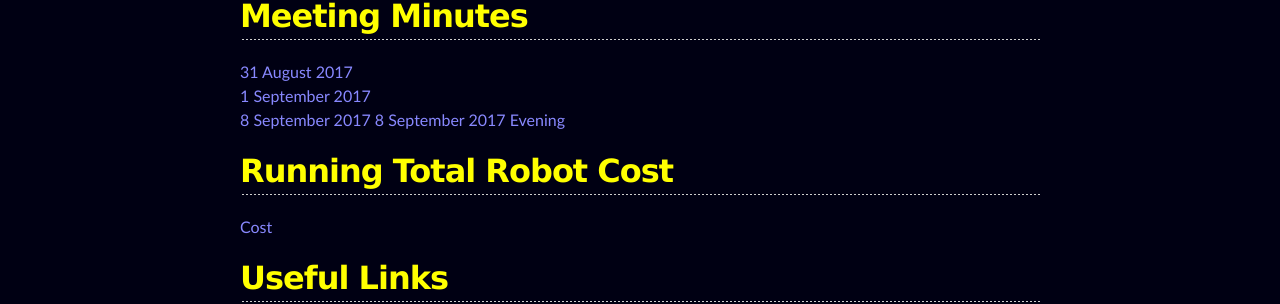
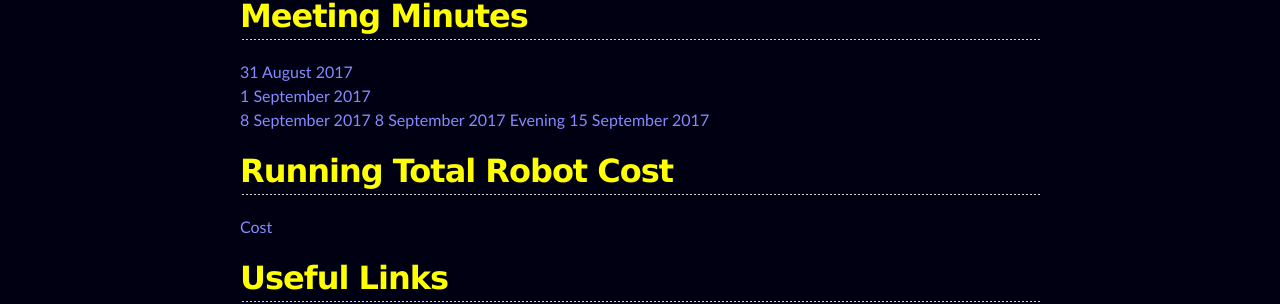
Before and after one commit to sk2282/ECE3400_Team8, a Jekyll site: the page built from index.md, in a window 1280 px wide. Shown: the part 587-891 px from the top of the page. Built offline with Jekyll 4.4.1, drawn with Linux system fonts in a browser that asks for light colours; our own code applies the rules of GitHub Pages for plain Markdown files.

Commit message:
Update index.md

```diff
--- a/index.md
+++ b/index.md
@@ -9,7 +9,8 @@
 [31 August 2017](https://docs.google.com/a/cornell.edu/document/d/1dVXc5hVIiBzm_1vL9nOCoFMn-4mMeLHOMNEJl790Ix4/edit?usp=sharing)
 [1 September 2017](https://docs.google.com/a/cornell.edu/document/d/1AbLZ4Nd0oftpHPPofFHE4el4eL6gsMsTh-VpWx2JPIM/edit?usp=sharing)
 [8 September 2017](https://docs.google.com/document/d/1IixqAsmoh66EbaAX_XVr76OVa-Bn7eAaO9CXjHz4rTg/edit?usp=sharing)
-     [8 September 2017 Evening](https://docs.google.com/document/d/1uVyQNK8VZAKUJo8fKTcOyKW61Ucf-yY_skLPzT-Ufi4/edit?usp=sharing)
+[8 September 2017 Evening](https://docs.google.com/document/d/1uVyQNK8VZAKUJo8fKTcOyKW61Ucf-yY_skLPzT-Ufi4/edit?usp=sharing)
+[15 September 2017](https://docs.google.com/a/cornell.edu/document/d/1OeqtQIshS4gdi_WunxyUrcH27CYjRShQJg4Ecw0eNZ8/edit?usp=sharing)
 
 ## Running Total Robot Cost
 [Cost](https://sk2282.github.io/ECE3400_Team8/cost)
```
